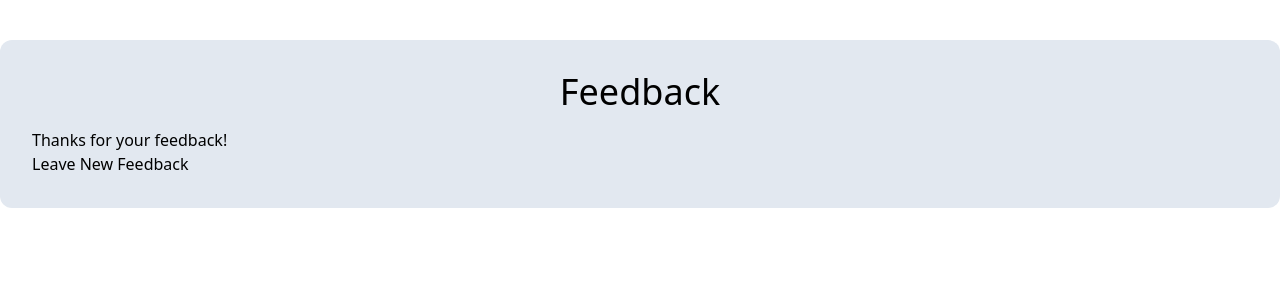
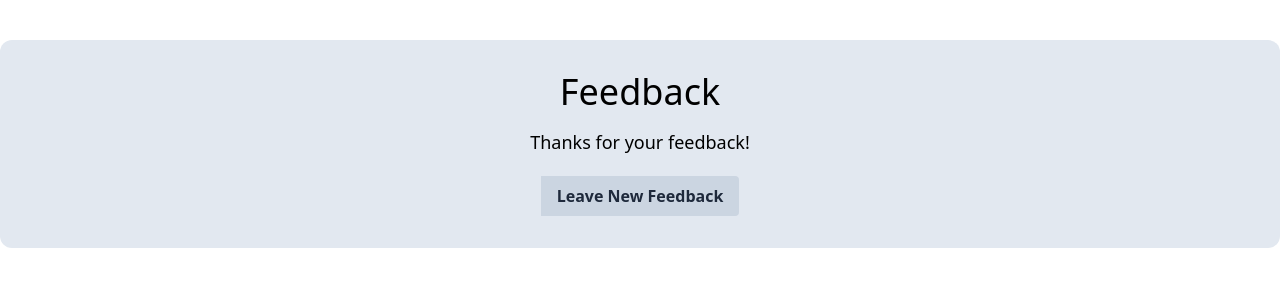
Before and after one commit to avcopan/weekend-redux-feedback-loop, a React (Create React App) app: page /survey/success in a window 1280 px wide. Shown: the top 300 px of the page. Built offline with nearby package versions, Linux system fonts and the light colour scheme.

Commit message:
Add styling to survey success page

```diff
--- a/src/index.css
+++ b/src/index.css
@@ -8,4 +8,8 @@
     @apply px-5;
     @apply py-2;
   }
+  h2 {
+    @apply text-lg;
+    @apply font-light;
+  }
 }
--- a/src/pages/SurveyReview.jsx
+++ b/src/pages/SurveyReview.jsx
@@ -21,7 +21,7 @@ export function SurveyReview() {
 
   return (
     <div className="flex flex-col justify-between items-center gap-5">
-      <h2>Review Your Feedback</h2>
+      <h2>Review your feedback</h2>
       <table>
         <thead>
           <tr className="bg-slate-300">
--- a/src/pages/SurveySuccess.jsx
+++ b/src/pages/SurveySuccess.jsx
@@ -9,12 +9,17 @@ export function SurveySuccess() {
   const restartSurvey = () => {
     dispatch(surveySlice.actions.reset());
     navigate("/");
-  }
+  };
 
   return (
-    <div>
+    <div className="flex flex-col justify-between items-center gap-5">
       <h2>Thanks for your feedback!</h2>
-      <button onClick={restartSurvey}>Leave New Feedback</button>
+      <button
+        onClick={restartSurvey}
+        className="bg-slate-300 hover:bg-slate-400 text-slate-800 font-bold py-2 px-4 rounded-r"
+      >
+        Leave New Feedback
+      </button>
     </div>
   );
 }
```
